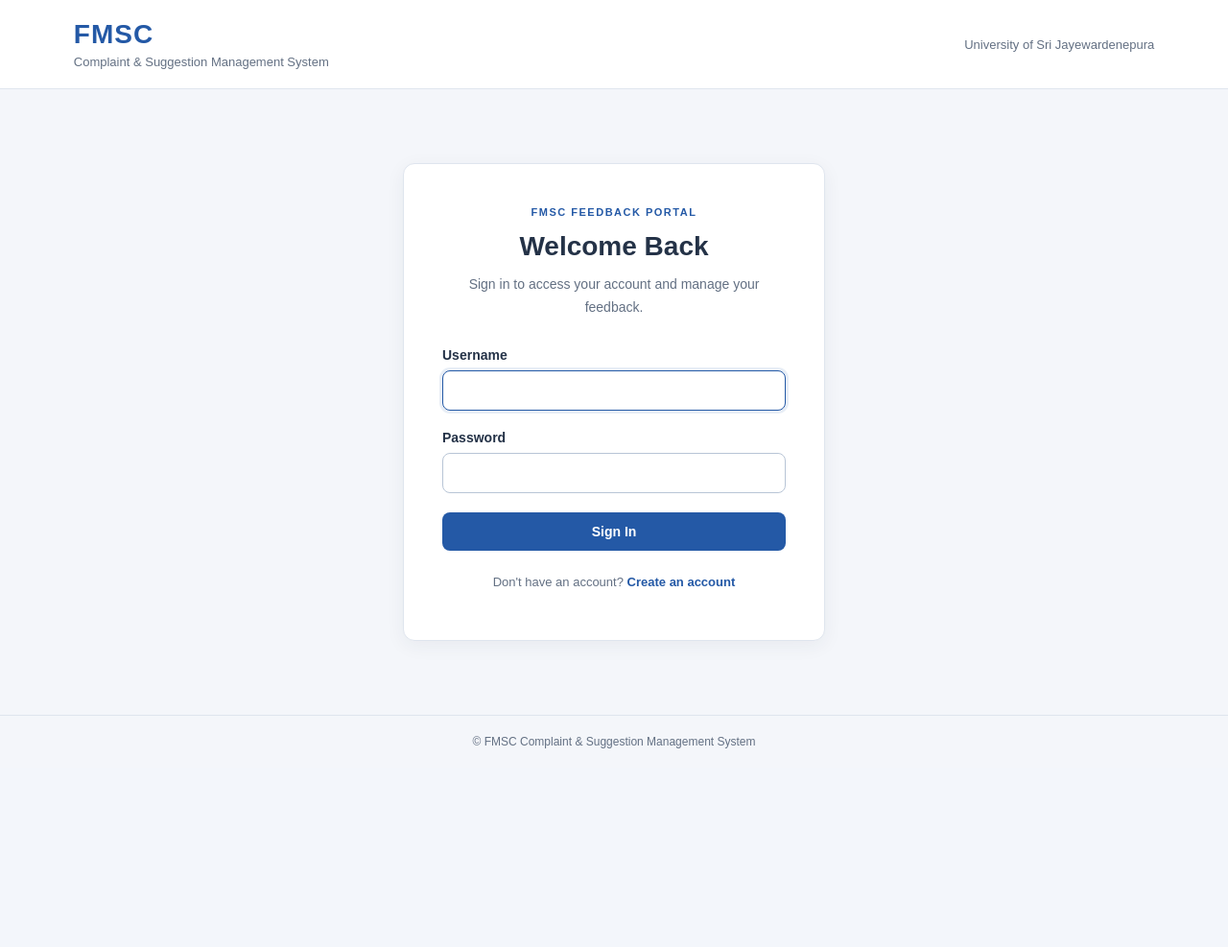
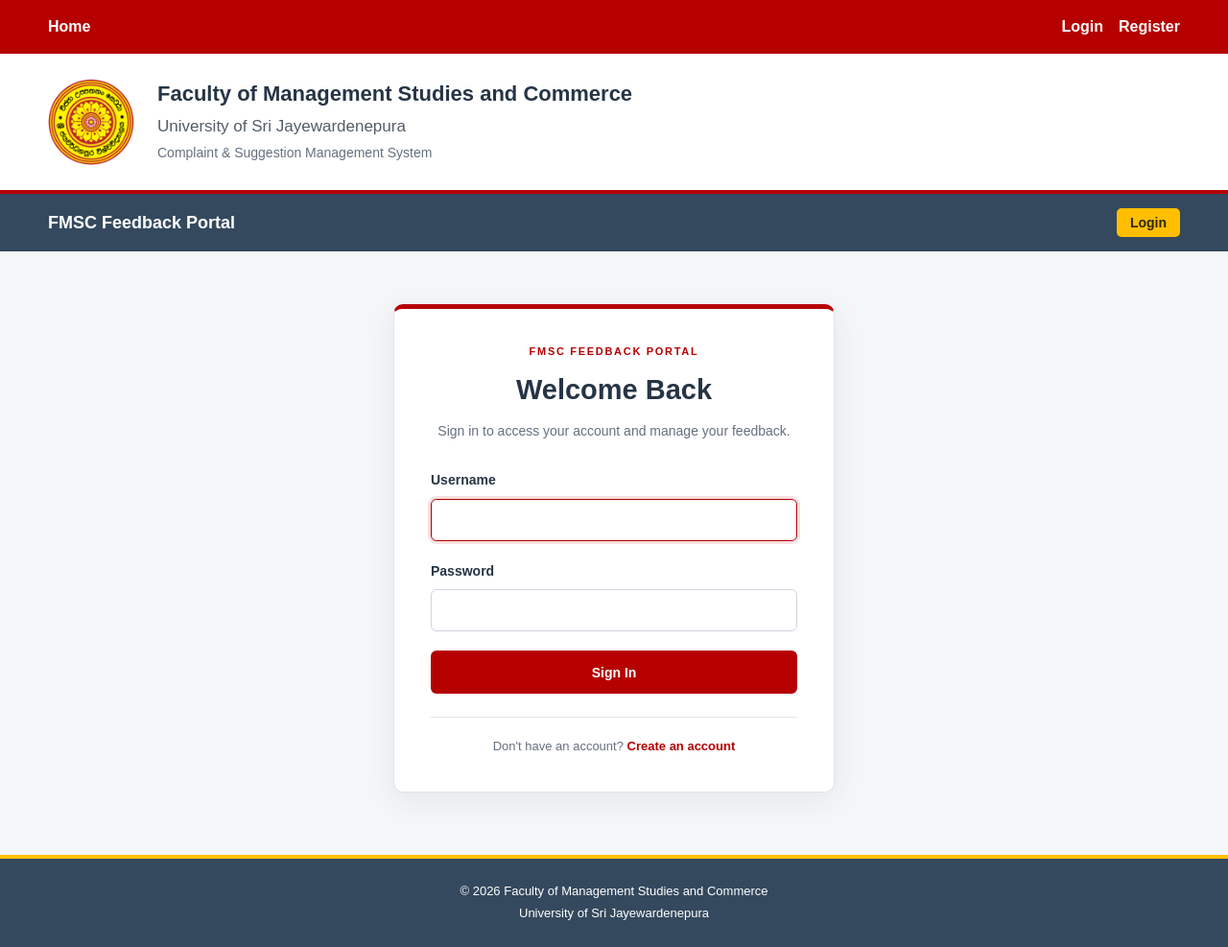
Before and after one commit to Avindi-Getawakanda/FMSC-Complaint-System, a Django app: page /accounts/login/ in a window 1280 px wide. Shown: the whole page at 96% size. Before the commit the page ends 780 px from the top, so only its background shows below. Run offline with Django 5.2, Linux system fonts and the light colour scheme.

Commit message:
Enhance authentication UI and add public welcome page

```diff
--- a/accounts/views.py
+++ b/accounts/views.py
@@ -4,8 +4,15 @@
 from django.contrib.auth.decorators import login_required
 from django.contrib.auth.forms import AuthenticationForm, UserCreationForm
 from django.shortcuts import render, redirect
+from django.views.decorators.cache import never_cache
 
 from .models import UserProfile
+
+def home_view(request):
+    if request.user.is_authenticated:
+        return redirect("dashboard")
+
+    return render(request, "accounts/home.html")
 
 
 def register_view(request):
@@ -43,15 +50,16 @@
     return render(request, "accounts/login.html", {"form": form})
 
 
+@never_cache
 def logout_view(request):
     if request.method == "POST":
         logout(request)
         messages.success(request, "You have been logged out.")
-        return redirect("login")
+        return redirect("home")
 
     return redirect("dashboard")
 
-
+@never_cache
 @login_required
 def dashboard_view(request):
     profile, _ = UserProfile.objects.get_or_create(
--- a/config/urls.py
+++ b/config/urls.py
@@ -1,12 +1,12 @@
 
 from django.contrib import admin
 from django.urls import path, include
-from django.views.generic import RedirectView
+from accounts import views as account_views
 
 urlpatterns = [
     path("admin/", admin.site.urls),
 
-    # Avindi's Management Module
+    #  Management Module
     path("management/", include("management.urls")),
 
     # Authentication and User Roles
@@ -15,12 +15,6 @@
     # Complaint and Suggestion Submission
     path("cases/", include("cases.urls")),
 
-    # Redirect homepage to login
-    path(
-        "",
-        RedirectView.as_view(
-            pattern_name="login",
-            permanent=False
-        ),
-    ),
+    # Public welcome page
+    path("", account_views.home_view, name="home"),
 ]
--- /dev/null
+++ b/static/css/auth_portal.css
@@ -0,0 +1,227 @@
+
+/* =========================================
+   FMSC AUTHENTICATION PAGES
+   Login and Registration
+   Shared header/footer: dashboard.css
+   ========================================= */
+
+body.portal-auth-page {
+    background: #f5f6f8;
+}
+
+/* Main area */
+
+.portal-auth-main {
+    flex: 1;
+    display: flex;
+    align-items: center;
+    justify-content: center;
+    padding: 55px 20px 65px;
+}
+
+/* Authentication card */
+
+.portal-auth-card {
+    width: 100%;
+    max-width: 460px;
+    padding: 36px 38px;
+
+    background: #ffffff;
+    border: 1px solid #e0e5eb;
+    border-top: 5px solid #b60000;
+    border-radius: 10px;
+
+    box-shadow: 0 8px 30px rgba(30, 45, 60, 0.08);
+}
+
+.portal-register-card {
+    max-width: 520px;
+}
+
+/* Heading */
+
+.portal-auth-heading {
+    margin-bottom: 28px;
+    text-align: center;
+}
+
+.portal-auth-eyebrow {
+    display: block;
+    margin-bottom: 12px;
+
+    color: #b60000;
+    font-size: 11px;
+    font-weight: 700;
+    letter-spacing: 1.7px;
+}
+
+.portal-auth-heading h1 {
+    margin: 0 0 12px;
+
+    color: #263545;
+    font-size: 29px;
+    line-height: 1.3;
+}
+
+.portal-auth-heading p {
+    margin: 0;
+
+    color: #647080;
+    font-size: 14px;
+    line-height: 1.7;
+}
+
+/* Form fields */
+
+.portal-form-group {
+    margin-bottom: 20px;
+}
+
+.portal-form-group label {
+    display: block;
+    margin-bottom: 8px;
+
+    color: #263545;
+    font-size: 14px;
+    font-weight: 700;
+}
+
+.portal-form-group input {
+    display: block;
+    width: 100%;
+    min-height: 44px;
+    padding: 11px 13px;
+
+    background: #ffffff;
+    border: 1px solid #cfd6df;
+    border-radius: 6px;
+
+    color: #263545;
+    font-family: inherit;
+    font-size: 14px;
+
+    transition: border-color 0.2s, box-shadow 0.2s;
+}
+
+.portal-form-group input:focus {
+    outline: none;
+    border-color: #b60000;
+    box-shadow: 0 0 0 3px rgba(182, 0, 0, 0.12);
+}
+
+/* Help text */
+
+.portal-form-help {
+    margin-top: 7px;
+
+    color: #647080;
+    font-size: 12px;
+    line-height: 1.6;
+}
+
+.portal-form-help ul {
+    margin: 8px 0 0;
+    padding-left: 20px;
+}
+
+.portal-form-help li {
+    margin-bottom: 4px;
+}
+
+/* Validation errors */
+
+.portal-form-error,
+.portal-field-error {
+    color: #a61b1b;
+    font-size: 13px;
+    line-height: 1.5;
+}
+
+.portal-form-error {
+    margin-bottom: 20px;
+    padding: 12px 14px;
+
+    background: #fff1f1;
+    border: 1px solid #f2c4c4;
+    border-radius: 6px;
+}
+
+.portal-form-error ul {
+    margin: 0;
+    padding-left: 20px;
+}
+
+.portal-field-error {
+    margin: 7px 0 0;
+}
+
+/* Submit button */
+
+.portal-submit-button {
+    display: block;
+    width: 100%;
+    min-height: 45px;
+    margin-top: 12px;
+    padding: 12px 18px;
+
+    background: #b60000;
+    border: none;
+    border-radius: 6px;
+
+    color: #ffffff;
+    font-family: inherit;
+    font-size: 14px;
+    font-weight: 700;
+
+    cursor: pointer;
+    transition: background 0.2s ease;
+}
+
+.portal-submit-button:hover {
+    background: #900000;
+}
+
+.portal-submit-button:focus-visible {
+    outline: 3px solid #ffbf00;
+    outline-offset: 3px;
+}
+
+/* Bottom links */
+
+.portal-auth-footer {
+    margin: 24px 0 0;
+    padding-top: 20px;
+
+    border-top: 1px solid #e0e5eb;
+
+    color: #647080;
+    font-size: 13px;
+    text-align: center;
+}
+
+.portal-auth-footer a {
+    color: #b60000;
+    font-weight: 700;
+    text-decoration: none;
+}
+
+.portal-auth-footer a:hover {
+    text-decoration: underline;
+}
+
+/* Mobile responsiveness */
+
+@media (max-width: 600px) {
+
+    .portal-auth-main {
+        padding: 32px 16px 44px;
+    }
+
+    .portal-auth-card {
+        padding: 28px 22px;
+    }
+
+    .portal-auth-heading h1 {
+        font-size: 26px;
+    }
+}
--- a/templates/accounts/login.html
+++ b/templates/accounts/login.html
@@ -5,41 +5,47 @@
 <head>
     <meta charset="UTF-8">
     <meta name="viewport" content="width=device-width, initial-scale=1.0">
+
     <title>Login | FMSC Feedback Portal</title>
-    <link rel="stylesheet" href="{% static 'css/accounts.css' %}">
+
+    <link rel="stylesheet" href="{% static 'css/dashboard.css' %}">
+    <link rel="stylesheet" href="{% static 'css/auth_portal.css' %}">
 </head>
-<body class="auth-page">
 
-    <header class="site-header">
-        <div class="header-content">
-            <div class="brand">
-                <span class="brand-name">FMSC</span>
-                <span class="brand-subtitle">
-                    Complaint & Suggestion Management System
+<body class="portal-auth-page">
+
+    {% include "includes/navbar.html" %}
+
+    <div class="system-bar">
+        <div class="layout system-bar-content">
+            <span class="system-title">FMSC Feedback Portal</span>
+            <span class="system-label">Login</span>
+        </div>
+    </div>
+
+    <main class="portal-auth-main">
+        <section class="portal-auth-card" aria-labelledby="login-title">
+
+            <div class="portal-auth-heading">
+                <span class="portal-auth-eyebrow">
+                    FMSC FEEDBACK PORTAL
                 </span>
-            </div>
-            <span class="university-name">
-                University of Sri Jayewardenepura
-            </span>
-        </div>
-    </header>
 
-    <main class="auth-container">
-        <section class="auth-card">
-            <div class="card-heading">
-                <span class="eyebrow">FMSC FEEDBACK PORTAL</span>
-                <h1>Welcome Back</h1>
-                <p>Sign in to access your account and manage your feedback.</p>
+                <h1 id="login-title">Welcome Back</h1>
+
+                <p>
+                    Sign in to access your account and manage your feedback.
+                </p>
             </div>
 
-            {% if messages %}
-                {% for message in messages %}
-                    <div class="alert">{{ message }}</div>
-                {% endfor %}
-            {% endif %}
+            {% for message in messages %}
+                <div class="alert" role="status">
+                    {{ message }}
+                </div>
+            {% endfor %}
 
             {% if form.non_field_errors %}
-                <div class="alert alert-error">
+                <div class="portal-form-error" role="alert">
                     {{ form.non_field_errors }}
                 </div>
             {% endif %}
@@ -47,35 +53,42 @@
             <form method="post">
                 {% csrf_token %}
 
-                <div class="form-group">
+                <div class="portal-form-group">
                     <label for="{{ form.username.id_for_label }}">
                         Username
                     </label>
                     {{ form.username }}
+
+                    {% for error in form.username.errors %}
+                        <p class="portal-field-error">{{ error }}</p>
+                    {% endfor %}
                 </div>
 
-                <div class="form-group">
+                <div class="portal-form-group">
                     <label for="{{ form.password.id_for_label }}">
                         Password
                     </label>
                     {{ form.password }}
+
+                    {% for error in form.password.errors %}
+                        <p class="portal-field-error">{{ error }}</p>
+                    {% endfor %}
                 </div>
 
-                <button type="submit" class="btn btn-primary">
+                <button type="submit" class="portal-submit-button">
                     Sign In
                 </button>
             </form>
 
-            <p class="auth-footer">
+            <p class="portal-auth-footer">
                 Don't have an account?
                 <a href="{% url 'register' %}">Create an account</a>
             </p>
+
         </section>
     </main>
 
-    <footer class="site-footer">
-        &copy; FMSC Complaint & Suggestion Management System
-    </footer>
+    {% include "includes/footer.html" %}
 
 </body>
 </html>
--- a/templates/includes/navbar.html
+++ b/templates/includes/navbar.html
@@ -7,7 +7,7 @@
                 Home
             </a>
         {% else %}
-            <a href="{% url 'login' %}" class="nav-home">
+            <a href="{% url 'home' %}" class="nav-home">
                 Home
             </a>
         {% endif %}
```
Also changed, not shown: static/css/portal_ui.css (added, +147 -0 lines), templates/accounts/home.html (added, +84 -0 lines), templates/accounts/register.html (+43 -34 lines), static/images/fmsc-hero.jpg (added).
